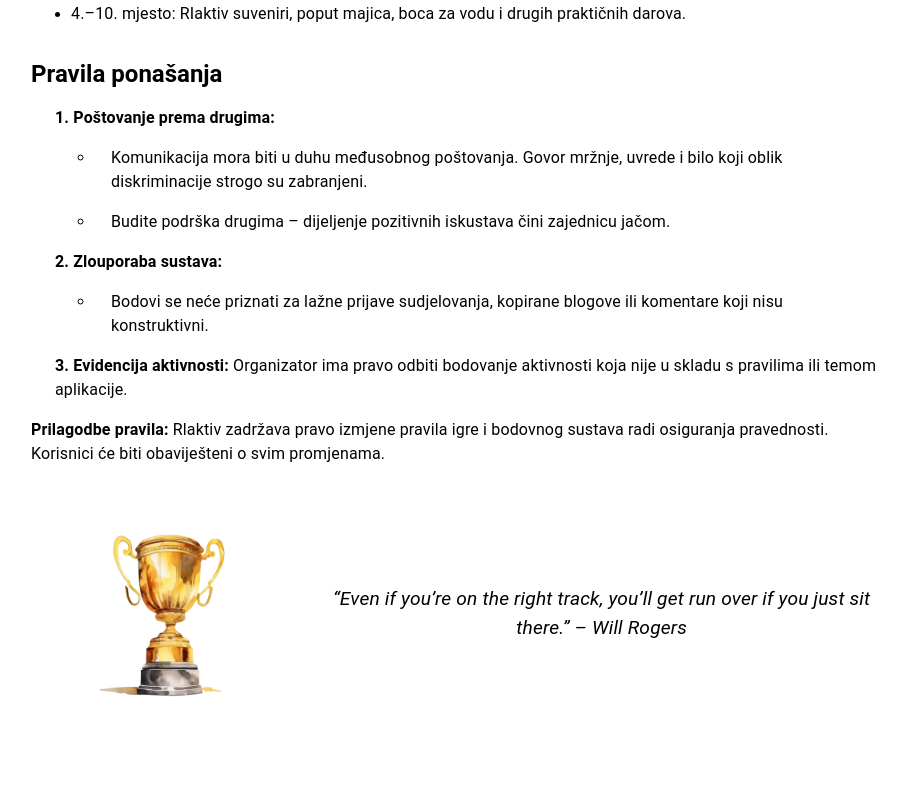
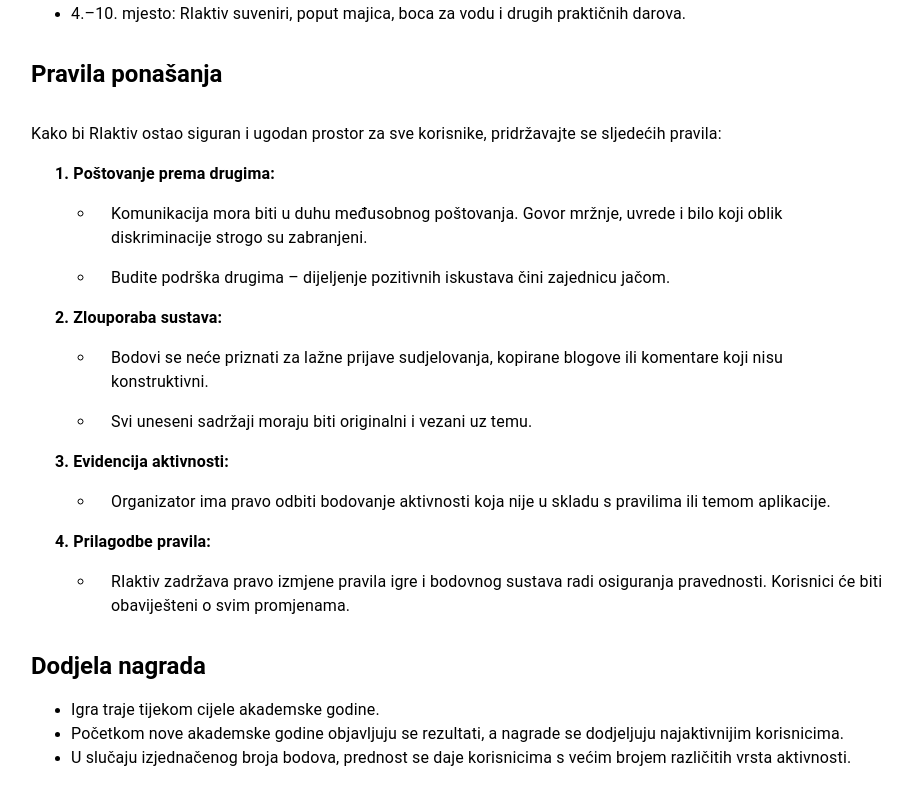
Before and after one commit to JustMarin94/Mindful-Journeys, a React (Vite) app: page /Mindful-Journeys/pravila in a window 1280 px wide. Shown: the part 1001-1800 px from the top of the page, without its empty margins (183-1095 px from the left). Before the commit the page ends 1755 px from the top, so only its background shows below. Built offline with nearby package versions, Linux system fonts and the light colour scheme.

Commit message:
stranica_pravila

```diff
--- a/src/pages/Pravila.jsx
+++ b/src/pages/Pravila.jsx
@@ -136,6 +136,9 @@
         <Typography variant="h5" sx={{ fontWeight: "bold", mt: 4, mb: 2 }}>
           Pravila ponašanja
         </Typography>
+        <Typography variant="body1" sx={{mt: 4, mb: 2 }}>
+        Kako bi RIaktiv ostao siguran i ugodan prostor za sve korisnike, pridržavajte se sljedećih pravila:
+        </Typography>
 
         <ul style={{ paddingLeft: "24px" }}>
             <Typography variant="body1">
@@ -154,7 +157,7 @@
               </p>
                 </li>
               </ul>
-        </Typography>
+            </Typography>
           <Typography variant="body1">
             <strong>2. Zlouporaba sustava:</strong> <br />
             <ul>
@@ -164,22 +167,64 @@
                 sudjelovanja, kopirane blogove ili komentare koji nisu konstruktivni.
                 </p>
               </li>
+              <li>
+                <p style={{marginLeft: "16px"}}>
+                Svi uneseni sadržaji moraju biti originalni i vezani uz temu.
+                </p>
+              </li>
             </ul>
           </Typography>
           <Typography variant="body1">
-            <strong>3. Evidencija aktivnosti:</strong> Organizator ima pravo odbiti bodovanje
-            aktivnosti koja nije u skladu s pravilima ili temom aplikacije.
+            <strong>3. Evidencija aktivnosti:</strong> <br />
+            <ul>
+              <li>
+                <p style={{marginLeft: "16px"}}>
+                Organizator ima pravo odbiti bodovanje aktivnosti koja nije u skladu s pravilima ili temom aplikacije.
+                </p>
+              </li>
+            </ul>
+          </Typography>
+          <Typography variant="body1">
+            <strong>4. Prilagodbe pravila:</strong> <br />
+            <ul>
+              <li>
+                <p style={{marginLeft: "16px"}}>
+                RIaktiv zadržava pravo izmjene pravila igre i bodovnog sustava radi osiguranja pravednosti.
+                Korisnici će biti obaviješteni o svim promjenama.
+                </p>
+              </li>
+            </ul>
           </Typography>
         </ul>
     </Box>
 
-      <Typography variant="body1" sx={{ mt: 2 }}>
-  <strong>Prilagodbe pravila:</strong> Rlaktiv zadržava pravo izmjene
-  pravila igre i bodovnog sustava radi osiguranja pravednosti. Korisnici će biti
-  obaviješteni o svim promjenama.
-</Typography>
 
+      {/* Dodjela nagrada*/ }
+      <Typography variant="h5" sx={{ fontWeight: "bold", mt: 4, mb: 2 }}>
+          Dodjela nagrada
+      </Typography>
+      <ul>
+        <li>
+          <Typography>
+          Igra traje tijekom cijele akademske godine.
+          </Typography>
+        </li>
+        <li>
+          <Typography>
+          Početkom nove akademske godine objavljuju se rezultati, a nagrade se dodjeljuju najaktivnijim korisnicima.
+          </Typography>
+        </li>
+        <li>
+          <Typography>
+          U slučaju izjednačenog broja bodova, prednost se daje korisnicima s većim brojem različitih vrsta aktivnosti.
+          </Typography>
+        </li>
+      </ul>
 
+      {/*Sudjeluj, skupljaj bodove*/ }
+      <Typography variant="h5" sx={{ fontWeight: "bold", mt: 4, mb: 2 }}>
+      Sudjeluj, skupljaj bodove i osvoji nezaboravne nagrade – RIaktiv te nagrađuje za aktivan, zdrav i ispunjen studentski život!
+      </Typography>
 
       {/* Closing Section */}
       <Grid container spacing={2} alignItems="center" sx={{ mt: 4 }}>
@@ -198,6 +243,7 @@
               fontStyle: "italic",
               fontSize: "1.2rem",
               textAlign: "center",
+              fontWeight: "bold",
             }}
           >
             “Even if you’re on the right track, you’ll get run over if you just
```
